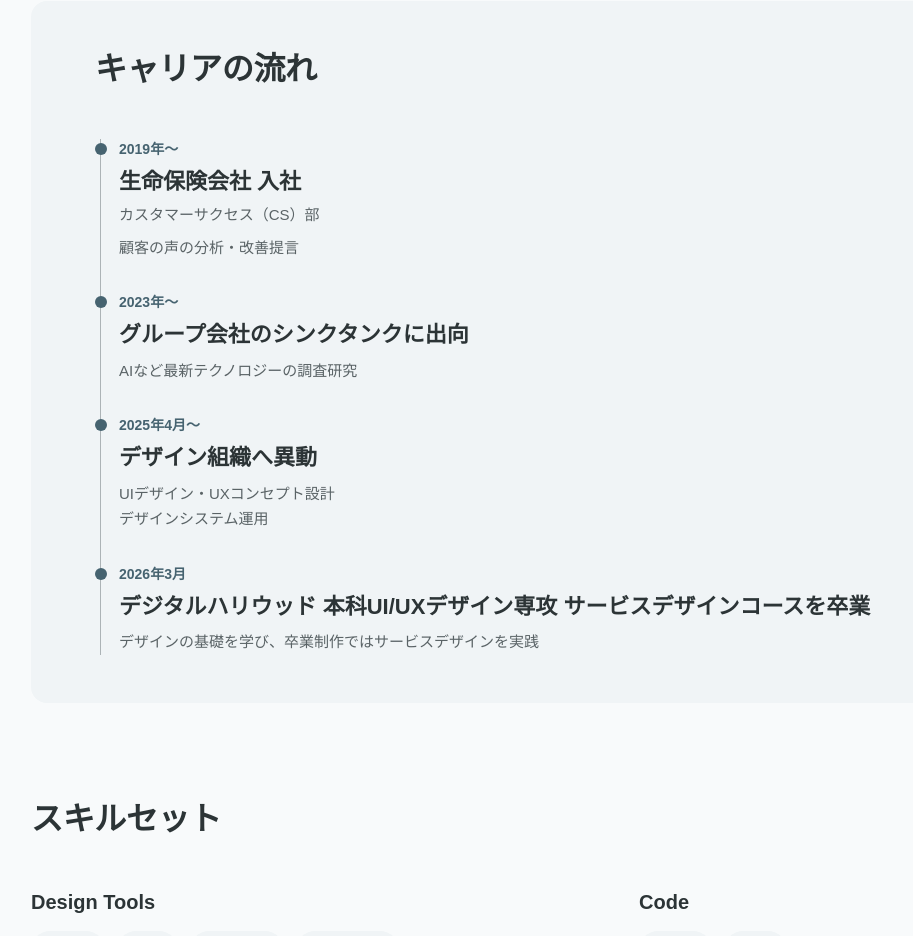
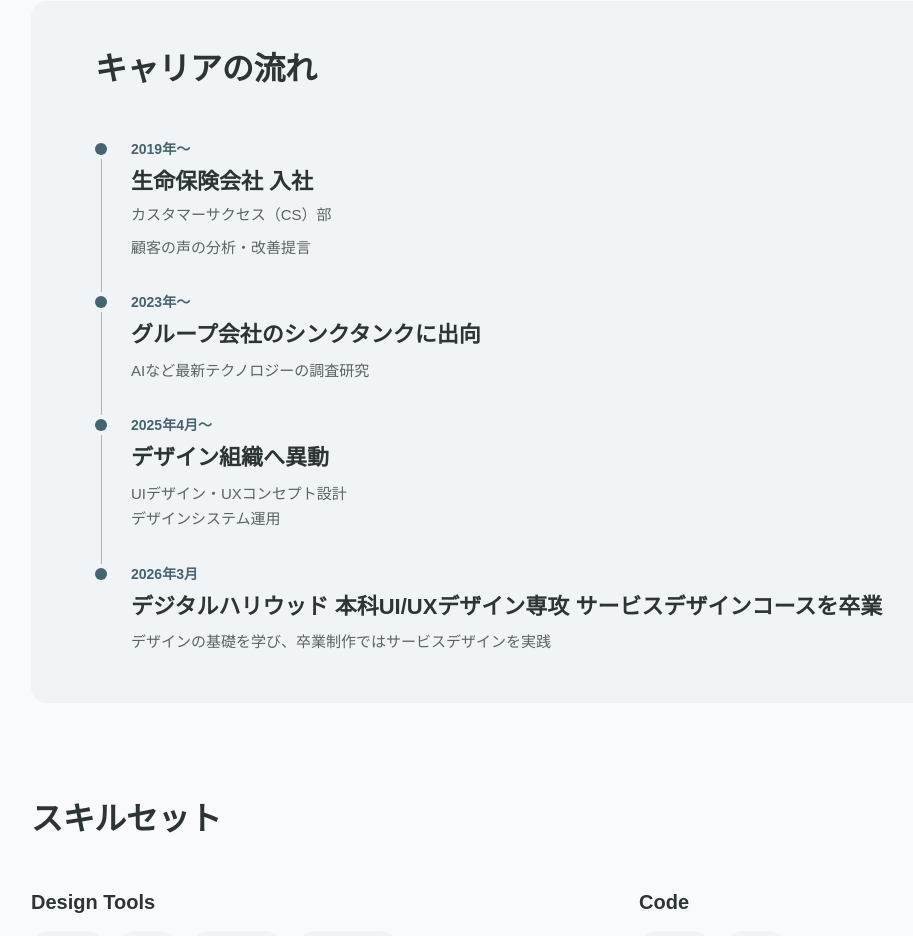
Before and after one commit to mskz-watch/masa-portfolio, a Next.js app: page /about in a window 1280 px wide. Shown: the part 780-1716 px from the top of the page, without its empty margins (17-930 px from the left). Built offline with nearby package versions, Linux system fonts and the light colour scheme.

Commit message:
fix: キャリア年表の線をflex-1でドット間にぴったり収める構造に修正

```diff
--- a/src/components/pages/AboutPage.tsx
+++ b/src/components/pages/AboutPage.tsx
@@ -134,21 +134,25 @@ export default function AboutPage() {
             キャリアの流れ
           </h2>
 
-          <div className="relative pl-6">
-            {/* 1本の縦線 */}
-            <div
-              className="absolute left-[5px] top-0 bottom-0 w-px"
-              style={{ backgroundColor: "var(--outline-variant)" }}
-            />
-
-            <div className="flex flex-col gap-8">
-              {career.map((item, index) => (
-                <div key={index} className="relative flex flex-col gap-2">
-                  {/* ドット（線の上に重ねる） */}
+          <div className="flex flex-col">
+            {career.map((item, index) => (
+              <div key={index} className="flex gap-6">
+                {/* 左列：ドット + 線（flex-1で次のドットまで埋める） */}
+                <div className="flex flex-col items-center">
                   <div
-                    className="absolute -left-6 top-1 w-3 h-3 rounded-full"
+                    className="w-3 h-3 rounded-full shrink-0 mt-1"
                     style={{ backgroundColor: "var(--primary)" }}
                   />
+                  {index !== career.length - 1 && (
+                    <div
+                      className="w-px flex-1 mt-1"
+                      style={{ backgroundColor: "var(--outline-variant)" }}
+                    />
+                  )}
+                </div>
+
+                {/* 右列：コンテンツ（最後以外はpb-8で間隔） */}
+                <div className={`flex flex-col gap-2 ${index !== career.length - 1 ? "pb-8" : ""}`}>
                   <div
                     className="text-[14px]"
                     style={{ fontWeight: 600, lineHeight: 1.5, color: "var(--primary)" }}
@@ -181,8 +185,8 @@ export default function AboutPage() {
                     {item.description}
                   </p>
                 </div>
-              ))}
-            </div>
+              </div>
+            ))}
           </div>
         </motion.section>
 
```
